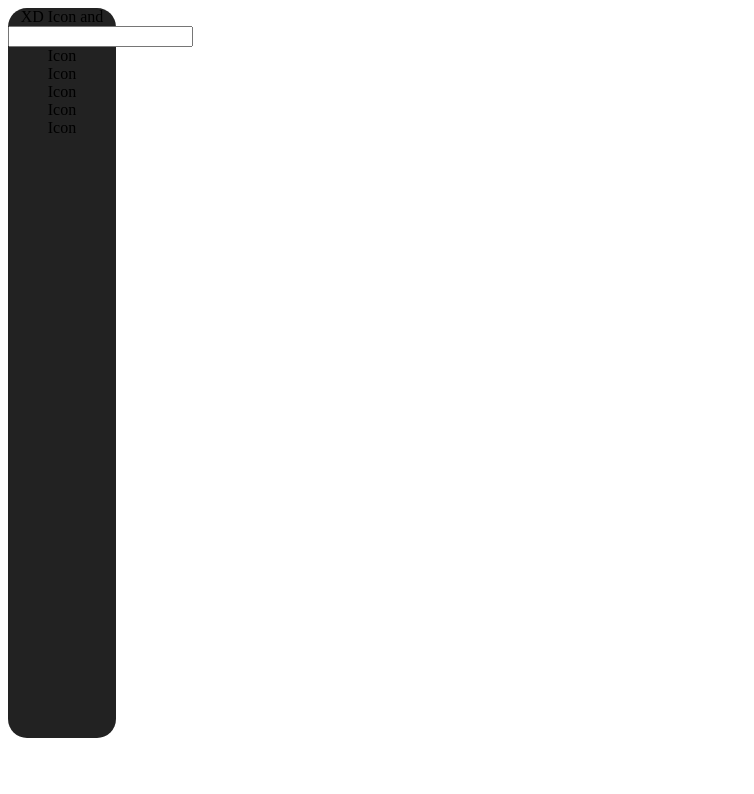
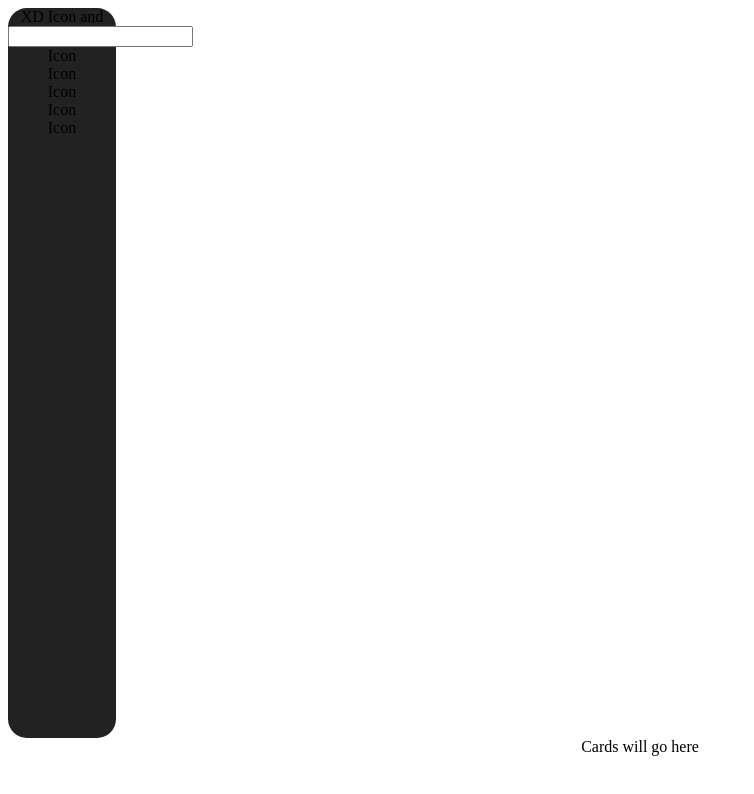
Before and after one commit to InteractiveNerd/expanding-menu, a React (Create React App) app: page / in a window 1280 px wide. Shown: the top 794 px of the page, without its empty margins (0-754 px from the left). Built offline with nearby package versions, Linux system fonts and the light colour scheme.

Commit message:
hooked cards into app.js

```diff
--- a/src/App.js
+++ b/src/App.js
@@ -1,11 +1,13 @@
 import React from 'react';
 import Navigation from './com/organisms/Navigation/Navigation';
+import Cards from './com/organisms/Cards/Cards';
 import './App.scss';
 
 function App() {
   return (
     <div className="App">
       <Navigation />
+      <Cards />
     </div>
   );
 }
--- a/src/com/organisms/Cards/Cards.js
+++ b/src/com/organisms/Cards/Cards.js
@@ -0,0 +1,8 @@
+import React from 'react';
+import './Cards.scss';
+
+const Cards = () => {
+  return <div>Cards will go here</div>;
+};
+
+export default Cards;
```
